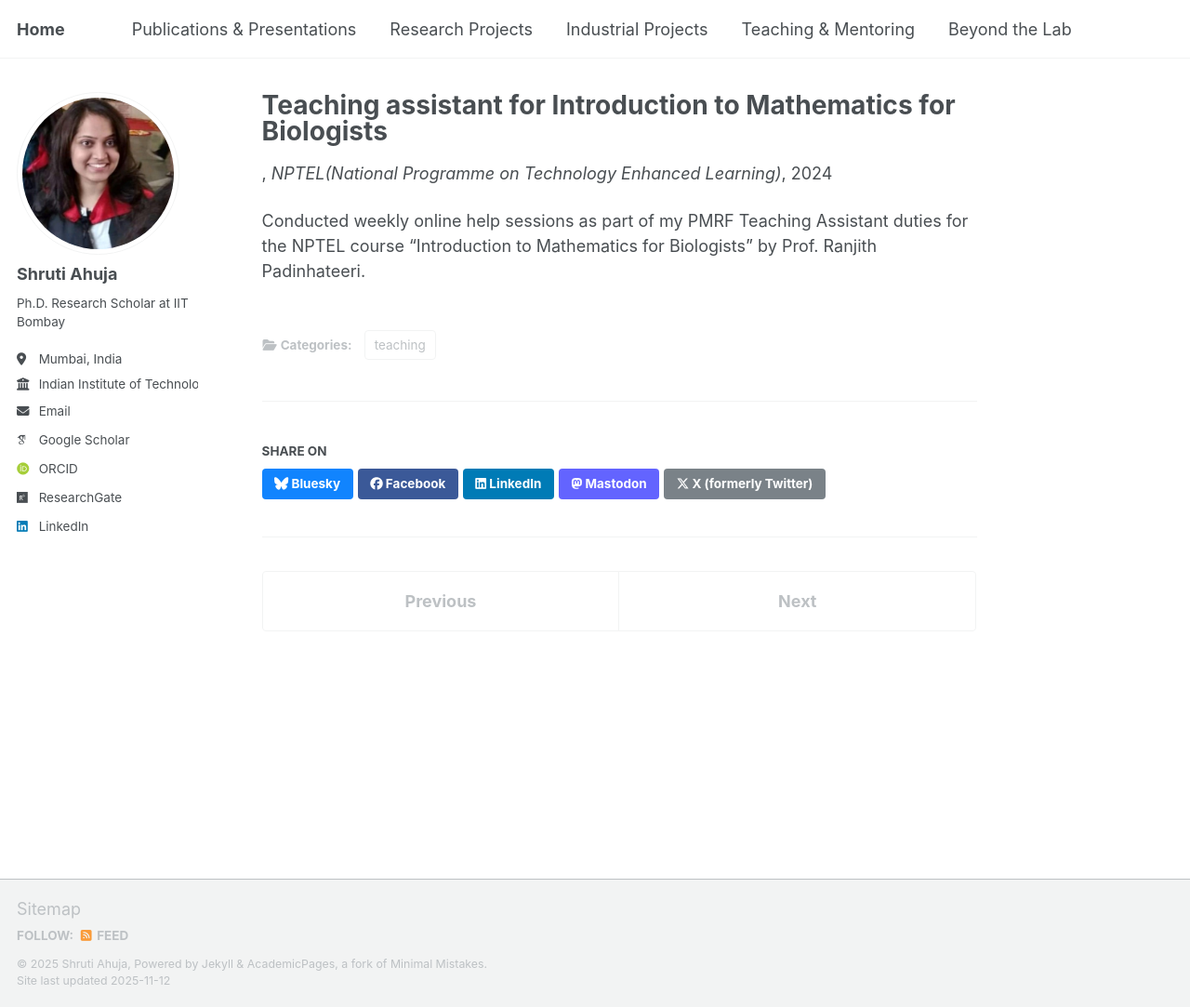
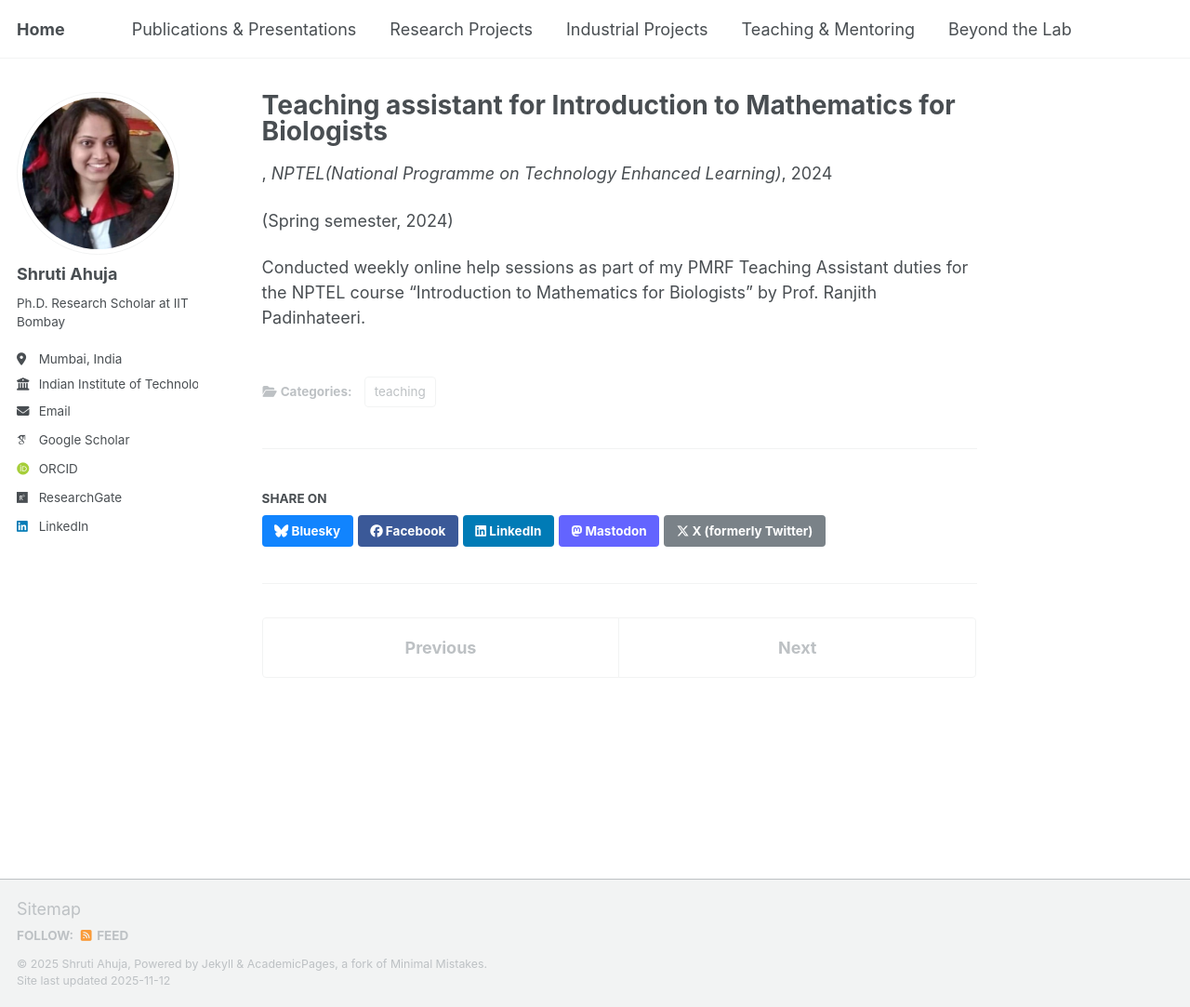
Before and after one commit to shrutiahuja/shrutiahuja.github.io, a Jekyll site: the page built from _teaching/math.md, in a window 1280 px wide and 1083 px high. Shown: the whole window at 93% size. Built offline with Jekyll 4.4.1, drawn with Linux system fonts in a browser that asks for light colours; some web fonts are replaced; a script that is not in the unit is left out.

Commit message:
Update math.md

```diff
--- a/_teaching/math.md
+++ b/_teaching/math.md
@@ -9,4 +9,6 @@ venue: "NPTEL(National Programme on Technology Enhanced Learning)"
 date: 2024-01-01
 location: "Online"
 ---
+(Spring semester, 2024)
+
 Conducted weekly online help sessions as part of my PMRF Teaching Assistant duties for the NPTEL course “Introduction to Mathematics for Biologists” by Prof. Ranjith Padinhateeri.
```
